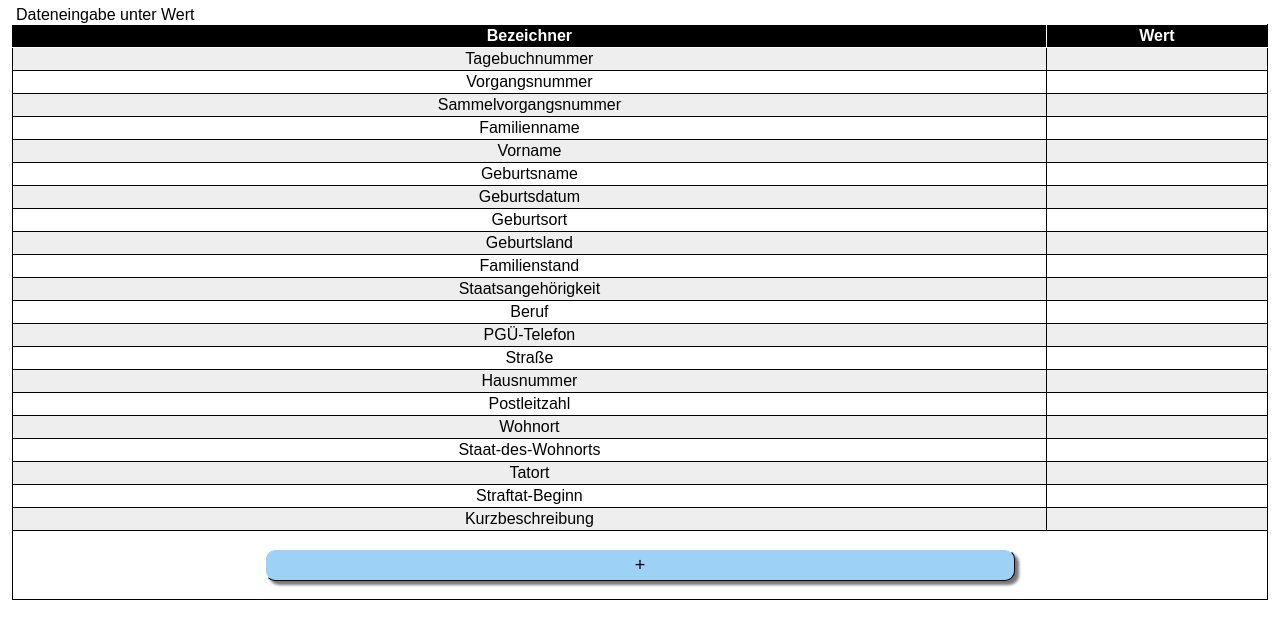
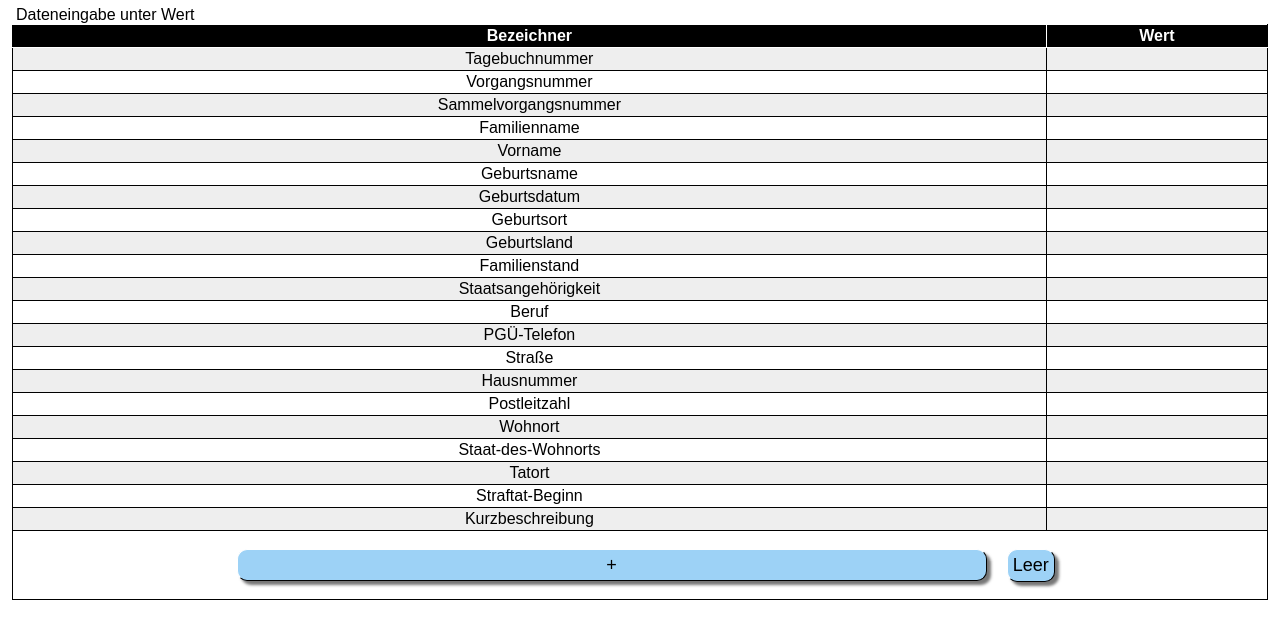
Before and after one commit to SKaul94/quick-fill-20, a website with bundled scripts: page index.html in a window 1280 px wide. Shown: the part 202-840 px from the top of the page. Built offline with nearby package versions, Linux system fonts and the light colour scheme.

Commit message:
add delete button to case editor

```diff
--- a/index.html
+++ b/index.html
@@ -256,7 +256,7 @@
     <tr class="plus_row hide" title="Neue Regel hinzufügen">
       <td colspan="2"> <!-- equals total number of columns -->
         <button class="plus" title="Zeile hinzufügen">+</button>
-        <button class="clear right hide" title="Werte löschen">Leer</button>
+        <button class="clear right" title="alle Werte in dieser Tabelle löschen">Leer</button>
         <button class="prefill right hide" title="Dummy-Werte eintragen">Prefill</button>
         <button class="eval right hide" title="Werte neu berechnen">Eval</button>
       </td>
```
